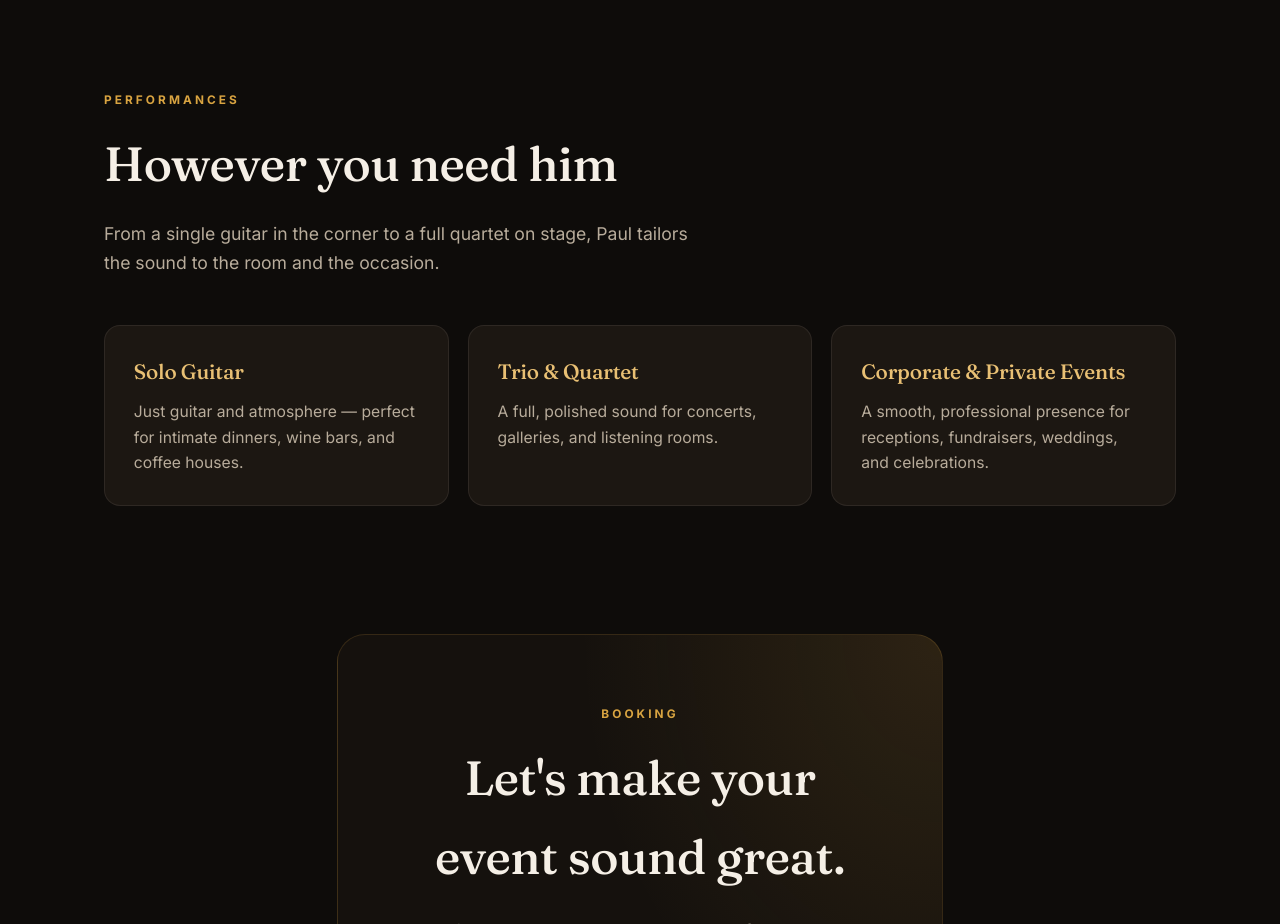
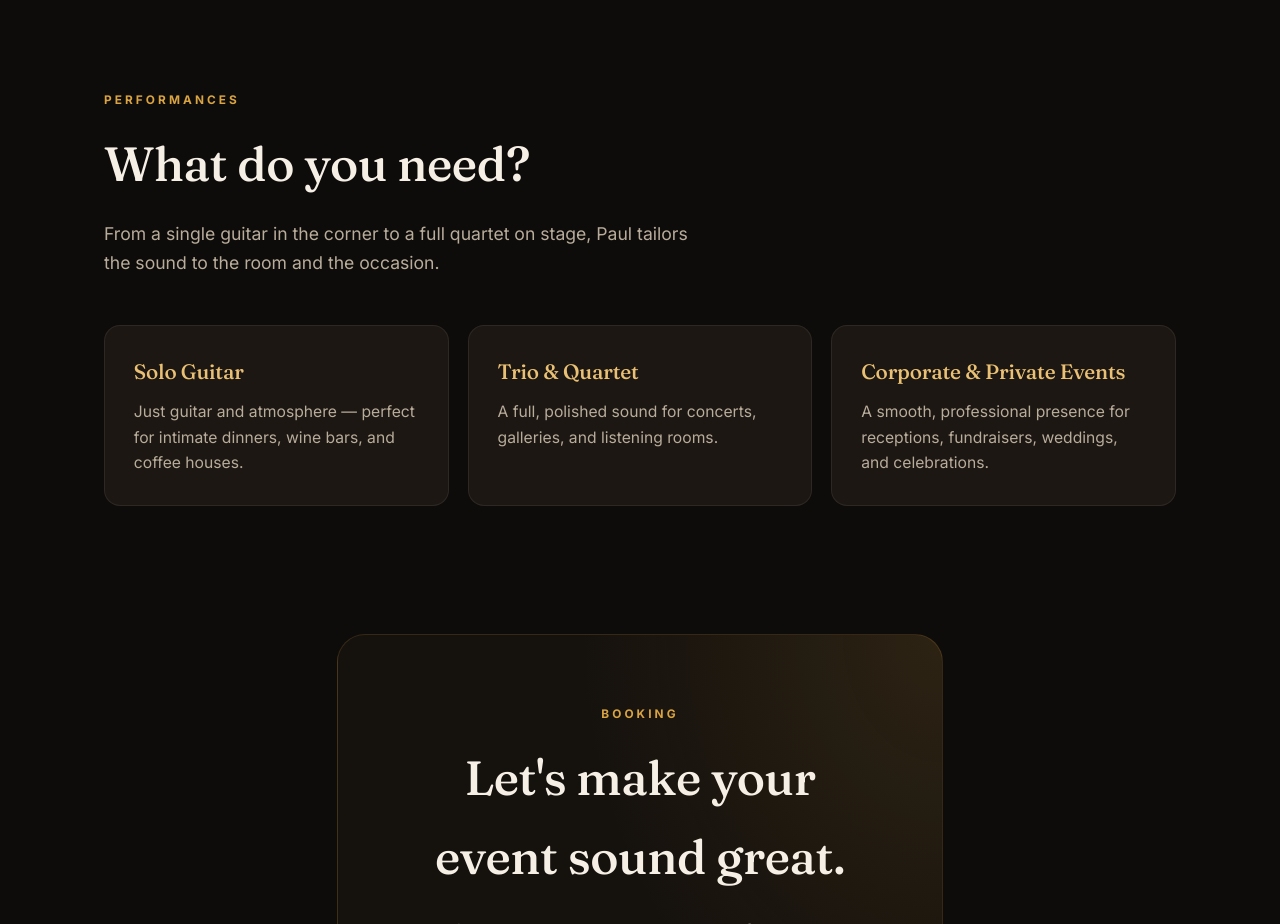
Before and after one commit to gtrpaulj-creator/paul-website, a React (Vite) app: page / in a window 1280 px wide. Shown: the part 5000-5924 px from the top of the page. Built offline with nearby package versions, Linux system fonts and the light colour scheme.

Commit message:
Update Performances.jsx
Changed "how do you need him?" to "What do you need?"

```diff
--- a/src/components/Performances.jsx
+++ b/src/components/Performances.jsx
@@ -5,7 +5,7 @@ export default function Performances() {
     <section className="section performances" id="performances">
       <div className="section__head">
         <span className="section__kicker">Performances</span>
-        <h2 className="section__title">However you need him</h2>
+        <h2 className="section__title">What do you need?</h2>
         <p className="section__intro">
           From a single guitar in the corner to a full quartet on stage, Paul
           tailors the sound to the room and the occasion.
```
